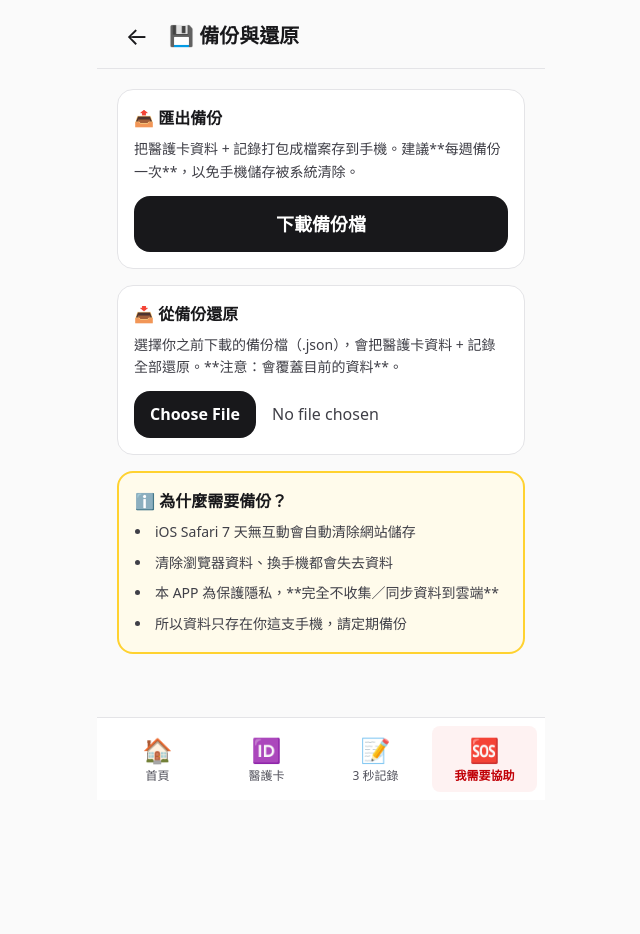
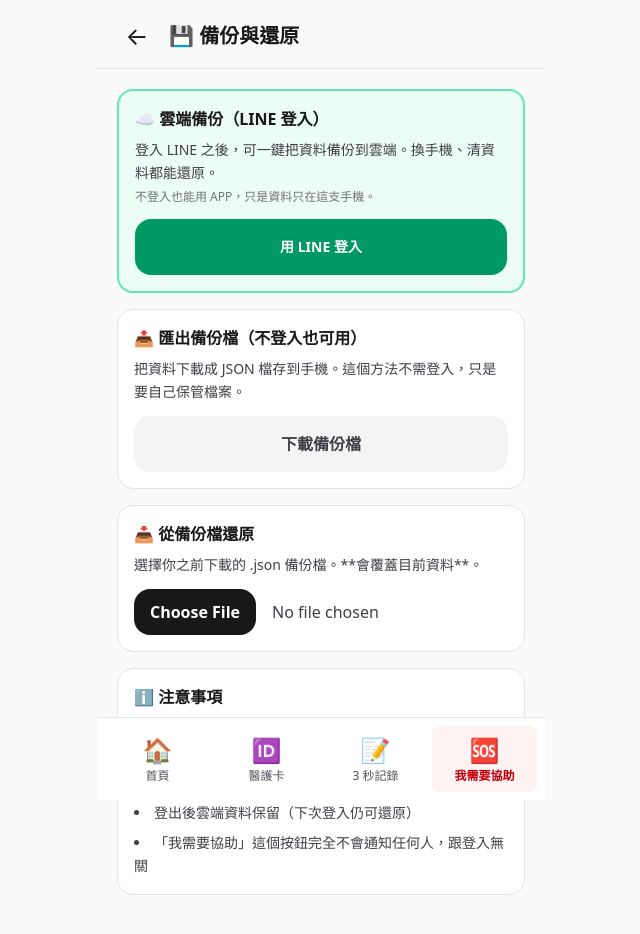
Before and after one commit to YuriCrystal/caretaiwan, a Next.js app: page /backup in a window 1280 px wide. Shown: the top 934 px of the page, without its empty margins (319-959 px from the left). Before the commit the page ends 800 px from the top, so only its background shows below. Built offline with nearby package versions, Linux system fonts and the light colour scheme; no server answers.

Commit message:
備份頁加 LINE 登入＋雲端上傳/還原 UI；SW 跳過 /api/

```diff
--- a/public/sw.js
+++ b/public/sw.js
@@ -1,5 +1,5 @@
 // CareTaiwan Service Worker — v4 (network-first navigation 避免新部署後 HTML/chunk 失配)
-const CACHE_NAME = "caretaiwan-v6";
+const CACHE_NAME = "caretaiwan-v7";
 
 const STATIC_URLS = [
   "/",
@@ -73,6 +73,11 @@
     return;
   }
 
+  // Never cache API routes (auth, cloud sync)
+  if (url.pathname.startsWith("/api/")) {
+    return;
+  }
+
   // Static immutable assets (Next.js build chunks, CSS, fonts, images, manifest)
   // Cache-first because filenames are content-hashed
   const isStatic =
--- a/src/app/backup/page.tsx
+++ b/src/app/backup/page.tsx
@@ -1,27 +1,45 @@
 "use client";
 
-import { useState, useRef } from "react";
+import { useEffect, useRef, useState } from "react";
 import Link from "next/link";
 import { exportAllData, importAllData } from "@/lib/elder";
+
+type SessionInfo =
+  | { loggedIn: false }
+  | { loggedIn: true; name: string | null; picture: string | null; lineUserId: string | null };
 
 export default function BackupPage() {
   const fileInputRef = useRef<HTMLInputElement>(null);
   const [message, setMessage] = useState<{ ok: boolean; text: string } | null>(null);
+  const [session, setSession] = useState<SessionInfo | null>(null);
+  const [busy, setBusy] = useState(false);
 
-  const handleExport = () => {
+  // Load session
+  useEffect(() => {
+    fetch("/api/session")
+      .then((r) => r.json())
+      .then((s) => setSession(s))
+      .catch(() => setSession({ loggedIn: false }));
+  }, []);
+
+  const showMsg = (ok: boolean, text: string, ms = 4000) => {
+    setMessage({ ok, text });
+    setTimeout(() => setMessage(null), ms);
+  };
+
+  // Local file backup
+  const handleExportFile = () => {
     const json = exportAllData();
     const blob = new Blob([json], { type: "application/json" });
     const url = URL.createObjectURL(blob);
     const a = document.createElement("a");
-    const date = new Date().toISOString().slice(0, 10);
     a.href = url;
-    a.download = `caretaiwan-backup-${date}.json`;
+    a.download = `caretaiwan-backup-${new Date().toISOString().slice(0, 10)}.json`;
     document.body.appendChild(a);
     a.click();
     document.body.removeChild(a);
     URL.revokeObjectURL(url);
-    setMessage({ ok: true, text: "已下載備份檔" });
-    setTimeout(() => setMessage(null), 3000);
+    showMsg(true, "已下載備份檔");
   };
 
   const handleFile = (e: React.ChangeEvent<HTMLInputElement>) => {
@@ -31,17 +49,68 @@
     reader.onload = () => {
       const result = importAllData(String(reader.result));
       if (result.ok) {
-        setMessage({
-          ok: true,
-          text: `匯入成功：${result.elderCount} 位老人 / ${result.recordCount} 筆記錄`,
-        });
+        showMsg(
+          true,
+          `匯入成功:${result.elderCount} 位老人 / ${result.recordCount} 筆記錄`,
+          5000
+        );
       } else {
-        setMessage({ ok: false, text: `失敗：${result.message}` });
+        showMsg(false, `失敗:${result.message}`);
       }
-      setTimeout(() => setMessage(null), 5000);
     };
     reader.readAsText(file);
     if (fileInputRef.current) fileInputRef.current.value = "";
+  };
+
+  // Cloud backup
+  const handleCloudUpload = async () => {
+    setBusy(true);
+    try {
+      const json = exportAllData();
+      const res = await fetch("/api/cloud/upload", {
+        method: "POST",
+        headers: { "Content-Type": "application/json" },
+        body: json,
+      });
+      const data = await res.json();
+      if (res.ok) showMsg(true, "已上傳到雲端");
+      else showMsg(false, `失敗:${data.error || res.status}`);
+    } catch (e) {
+      showMsg(false, "網路錯誤");
+    } finally {
+      setBusy(false);
+    }
+  };
+
+  const handleCloudDownload = async () => {
+    if (!confirm("從雲端還原會覆蓋目前手機上的資料，確定？")) return;
+    setBusy(true);
+    try {
+      const res = await fetch("/api/cloud/download");
+      const data = await res.json();
+      if (!res.ok) {
+        showMsg(false, `失敗:${data.error || res.status}`);
+        return;
+      }
+      if (!data.data) {
+        showMsg(false, "雲端沒有備份");
+        return;
+      }
+      const result = importAllData(JSON.stringify(data.data));
+      if (result.ok) {
+        showMsg(
+          true,
+          `已還原:${result.elderCount} 位老人 / ${result.recordCount} 筆記錄`,
+          5000
+        );
+      } else {
+        showMsg(false, `還原失敗:${result.message}`);
+      }
+    } catch (e) {
+      showMsg(false, "網路錯誤");
+    } finally {
+      setBusy(false);
+    }
   };
 
   return (
@@ -69,22 +138,87 @@
           </div>
         )}
 
-        <Section title="📤 匯出備份">
+        {/* Cloud (LINE login) */}
+        <Section title="☁️ 雲端備份（LINE 登入）" emphasis>
           <p className="mb-3">
-            把醫護卡資料 + 記錄打包成檔案存到手機。建議**每週備份一次**，以免手機儲存被系統清除。
+            登入 LINE 之後，可一鍵把資料備份到雲端。換手機、清資料都能還原。
+            <br />
+            <span className="text-xs text-zinc-500">
+              不登入也能用 APP，只是資料只在這支手機。
+            </span>
+          </p>
+
+          {session === null && (
+            <div className="text-sm text-zinc-500">載入中…</div>
+          )}
+
+          {session?.loggedIn === false && (
+            <a
+              href={`/api/auth/signin/line?callbackUrl=${encodeURIComponent("/backup")}`}
+              className="block text-center w-full h-14 leading-[3.5rem] bg-emerald-600 active:bg-emerald-700 text-white rounded-2xl font-bold"
+            >
+              用 LINE 登入
+            </a>
+          )}
+
+          {session?.loggedIn === true && (
+            <div className="space-y-3">
+              <div className="flex items-center gap-3 p-3 bg-white dark:bg-zinc-900 border border-zinc-200 dark:border-zinc-800 rounded-xl">
+                {session.picture && (
+                  <img
+                    src={session.picture}
+                    alt=""
+                    className="w-10 h-10 rounded-full"
+                  />
+                )}
+                <div className="flex-1 min-w-0">
+                  <div className="font-semibold truncate">
+                    {session.name || "LINE 使用者"}
+                  </div>
+                  <div className="text-xs text-zinc-500">已登入</div>
+                </div>
+                <a
+                  href={`/api/auth/signout?callbackUrl=${encodeURIComponent("/backup")}`}
+                  className="text-sm text-zinc-500 px-3 py-2 active:text-zinc-700"
+                >
+                  登出
+                </a>
+              </div>
+              <div className="grid grid-cols-2 gap-2">
+                <button
+                  onClick={handleCloudUpload}
+                  disabled={busy}
+                  className="h-14 bg-zinc-900 dark:bg-zinc-100 text-white dark:text-zinc-900 rounded-2xl font-bold disabled:opacity-50"
+                >
+                  ☁️ 上傳到雲端
+                </button>
+                <button
+                  onClick={handleCloudDownload}
+                  disabled={busy}
+                  className="h-14 bg-white dark:bg-zinc-900 border-2 border-zinc-900 dark:border-zinc-100 rounded-2xl font-bold disabled:opacity-50"
+                >
+                  📥 從雲端還原
+                </button>
+              </div>
+            </div>
+          )}
+        </Section>
+
+        {/* Local file */}
+        <Section title="📤 匯出備份檔（不登入也可用）">
+          <p className="mb-3">
+            把資料下載成 JSON 檔存到手機。這個方法不需登入，只是要自己保管檔案。
           </p>
           <button
-            onClick={handleExport}
-            className="w-full h-14 bg-zinc-900 dark:bg-zinc-100 text-white dark:text-zinc-900 rounded-2xl text-lg font-bold"
+            onClick={handleExportFile}
+            className="w-full h-14 bg-zinc-100 dark:bg-zinc-800 active:bg-zinc-200 dark:active:bg-zinc-700 rounded-2xl text-base font-bold"
           >
             下載備份檔
           </button>
         </Section>
 
-        <Section title="📥 從備份還原">
-          <p className="mb-3">
-            選擇你之前下載的備份檔（.json），會把醫護卡資料 + 記錄全部還原。**注意：會覆蓋目前的資料**。
-          </p>
+        <Section title="📥 從備份檔還原">
+          <p className="mb-3">選擇你之前下載的 .json 備份檔。**會覆蓋目前資料**。</p>
           <input
             ref={fileInputRef}
             type="file"
@@ -94,12 +228,12 @@
           />
         </Section>
 
-        <Section title="ℹ️ 為什麼需要備份？" emphasis>
+        <Section title="ℹ️ 注意事項">
           <ul className="space-y-2 list-disc list-inside">
-            <li>iOS Safari 7 天無互動會自動清除網站儲存</li>
-            <li>清除瀏覽器資料、換手機都會失去資料</li>
-            <li>本 APP 為保護隱私，**完全不收集／同步資料到雲端**</li>
-            <li>所以資料只存在你這支手機，請定期備份</li>
+            <li>登入 LINE 後我們只記住你的 LINE userId（無臉書、密碼、電話等）</li>
+            <li>雲端只存「醫護卡 + 記錄」JSON，不上傳任何 LINE 個資</li>
+            <li>登出後雲端資料保留（下次登入仍可還原）</li>
+            <li>「我需要協助」這個按鈕完全不會通知任何人，跟登入無關</li>
           </ul>
         </Section>
       </div>
@@ -120,7 +254,7 @@
     <section
       className={`p-4 rounded-2xl ${
         emphasis
-          ? "bg-amber-50 dark:bg-amber-950 border-2 border-amber-300 dark:border-amber-800"
+          ? "bg-emerald-50 dark:bg-emerald-950 border-2 border-emerald-300 dark:border-emerald-800"
           : "bg-white dark:bg-zinc-900 border border-zinc-200 dark:border-zinc-800"
       }`}
     >
```
